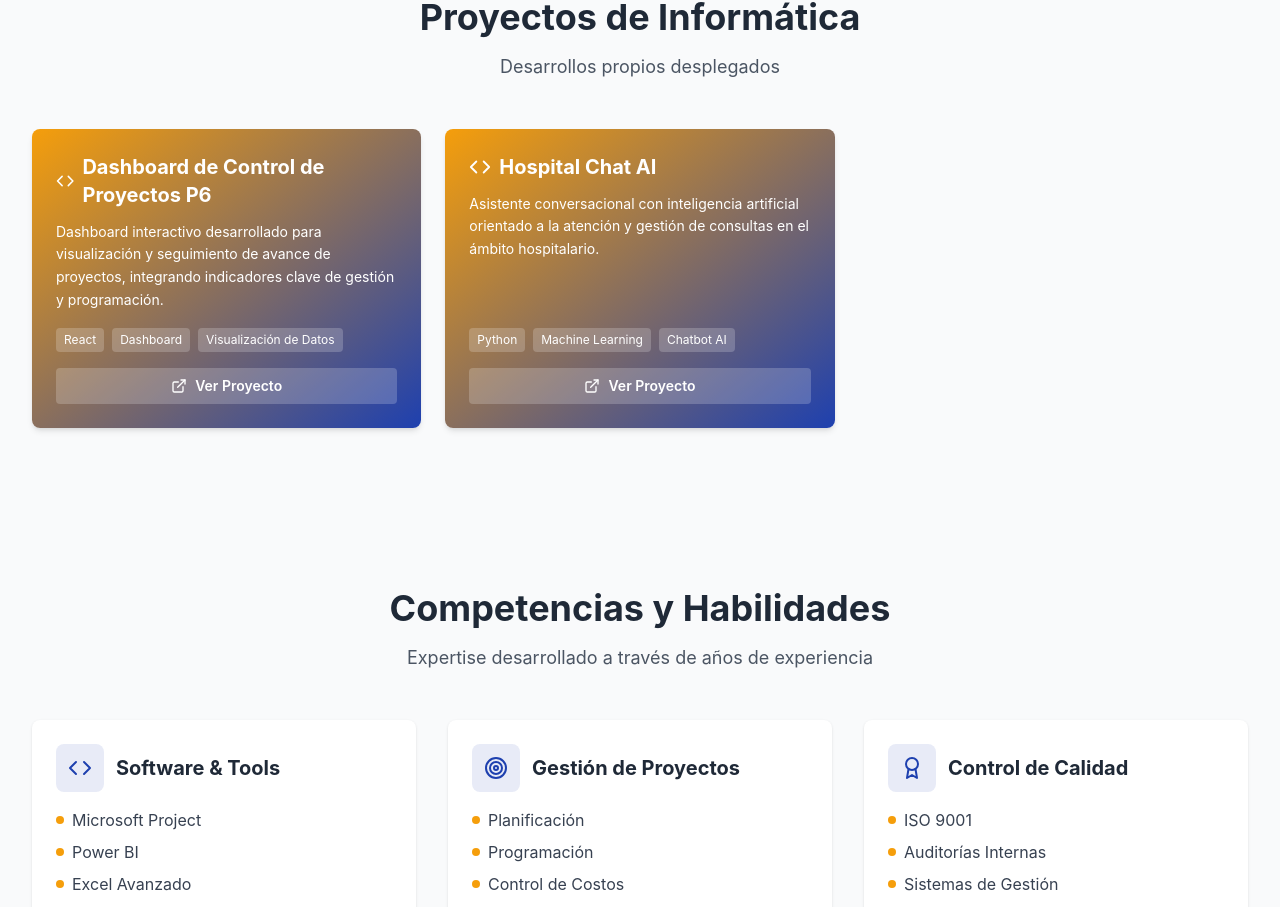
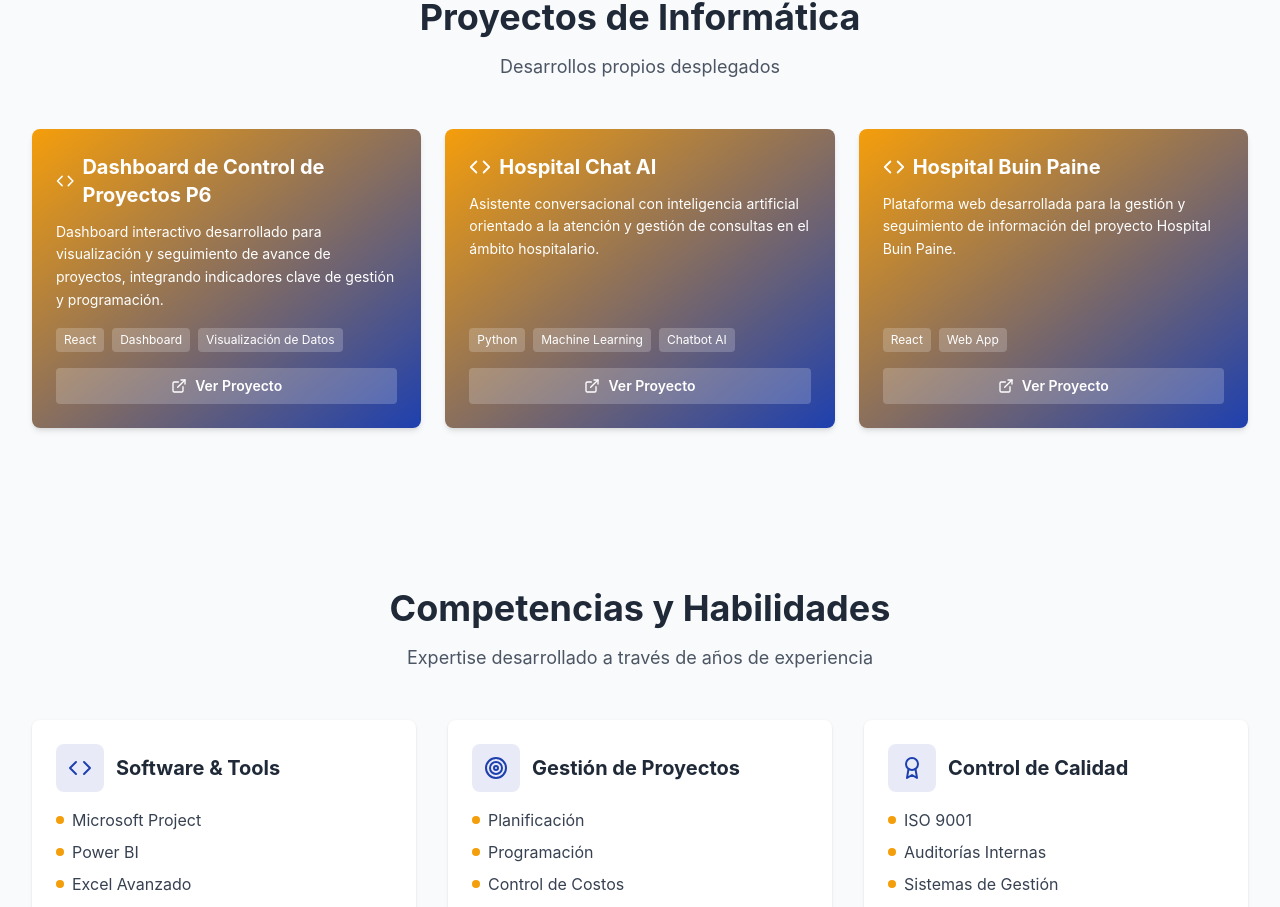
Before and after one commit to FelipeM2121/felipe-moena-portfolio, a React (Vite) app: page / in a window 1280 px wide. Shown: the part 3915-4822 px from the top of the page. Built offline with nearby package versions, Linux system fonts and the light colour scheme.

Commit message:
Agregar proyecto Hospital Buin Paine a Proyectos de Informática

```diff
--- a/src/data/techProjects.ts
+++ b/src/data/techProjects.ts
@@ -20,5 +20,12 @@ export const techProjects: TechProject[] = [
     description: "Asistente conversacional con inteligencia artificial orientado a la atención y gestión de consultas en el ámbito hospitalario.",
     technologies: ["Python", "Machine Learning", "Chatbot AI"],
     link: "https://hospital-chat-ai.netlify.app/"
+  },
+  {
+    id: 3,
+    title: "Hospital Buin Paine",
+    description: "Plataforma web desarrollada para la gestión y seguimiento de información del proyecto Hospital Buin Paine.",
+    technologies: ["React", "Web App"],
+    link: "https://hospital-buin-paine.netlify.app/"
   }
 ];
```
